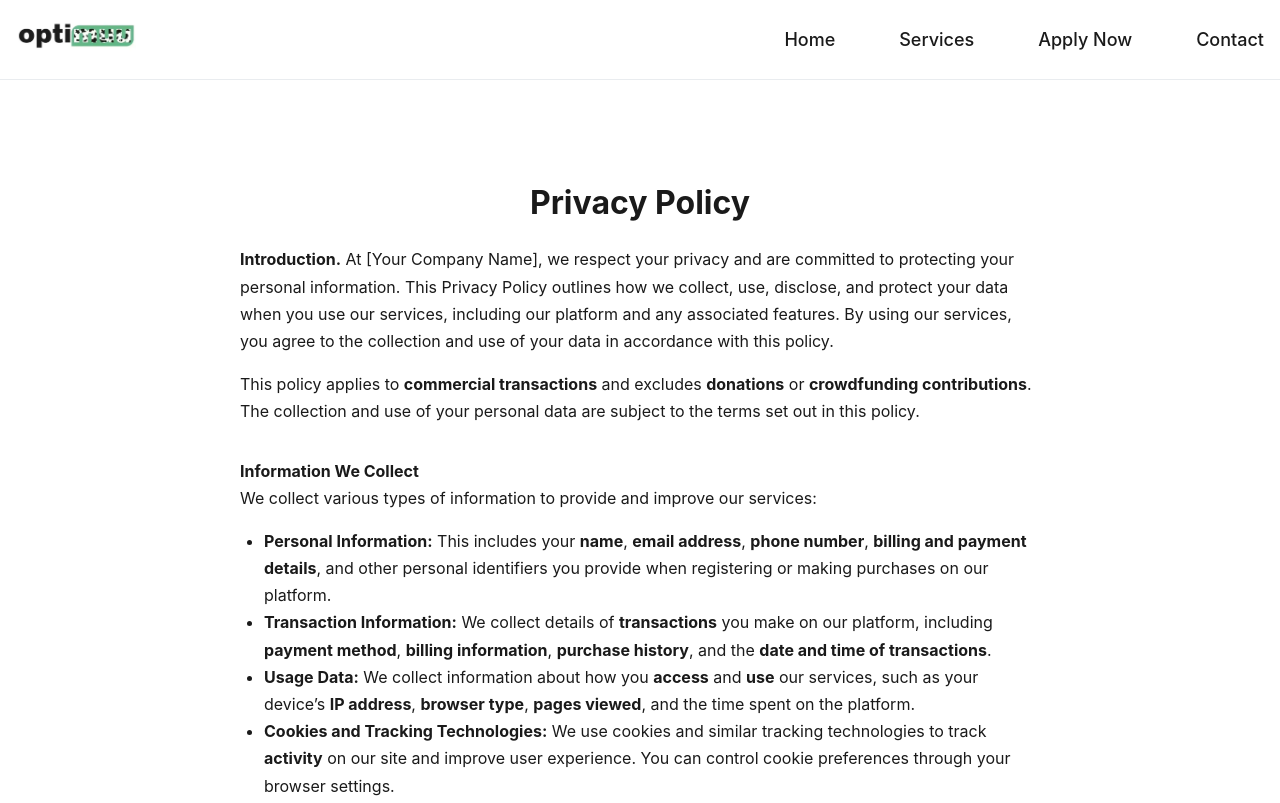
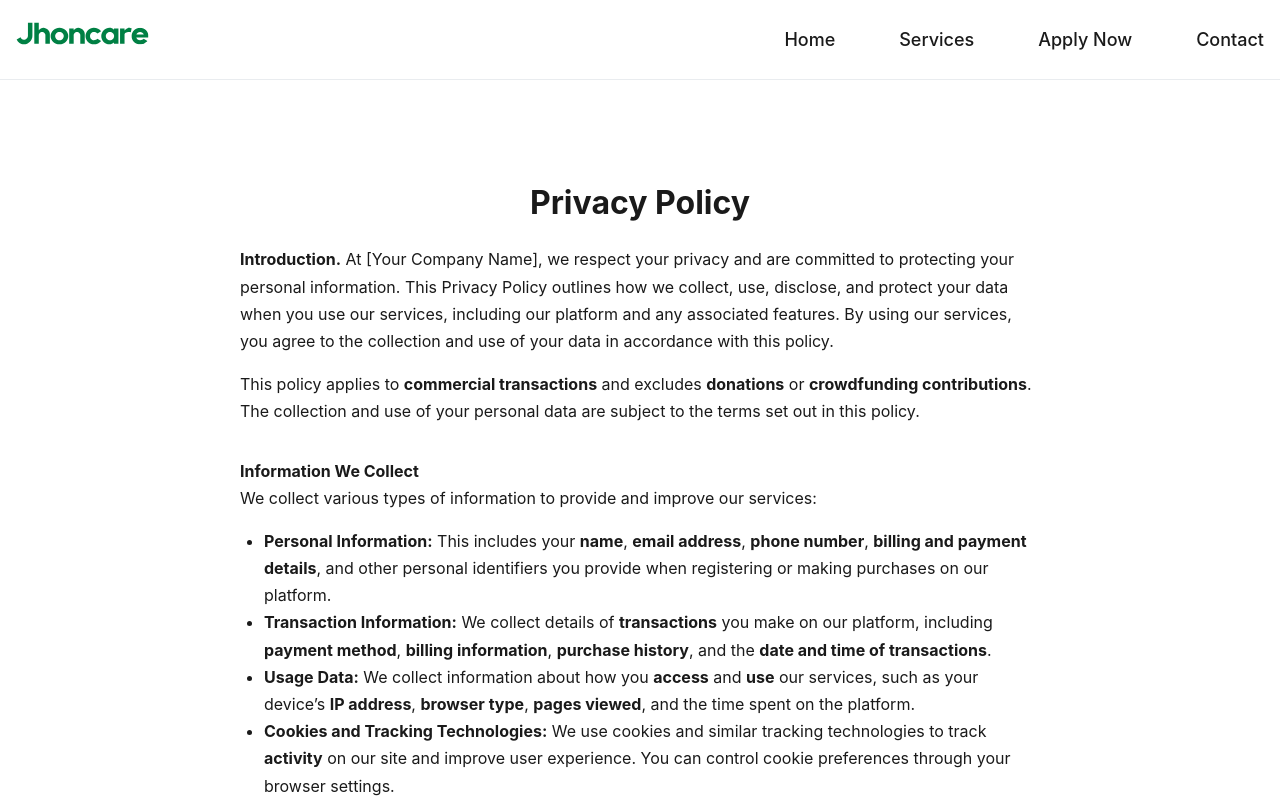
Before and after one commit to paolacarvalho312/care, a plain HTML site: page refund-policy.html in a window 1280 px wide. Shown: the top 803 px of the page. Drawn offline with Linux system fonts and the light colour scheme.

Commit message:
Update refund-policy.html

```diff
--- a/refund-policy.html
+++ b/refund-policy.html
@@ -3,7 +3,7 @@
   <head>
     <meta charset="UTF-8" />
     <meta name="viewport" content="width=device-width, initial-scale=1.0" />
-    <title>Refund Policy – Optimuu</title>
+    <title>Refund Policy – JhonCare</title>
     <link
       rel="stylesheet"
       href="https://cdnjs.cloudflare.com/ajax/libs/font-awesome/6.5.1/css/all.min.css"
@@ -201,8 +201,8 @@
       <div class="container header-inner">
         <a href="index.html" class="logo">
           <img
-            src="images/cropped-cropped-Diapositiva2-scaled-2.webp"
-            alt="Optimuu Logo"
+            src="images/logo.svg"
+            alt="JhonCare Logo"
           />
         </a>
         <button class="mobile-menu-toggle" aria-label="Mobile Menu">
@@ -456,8 +456,8 @@
     <footer>
       <div class="container footer-content">
         <div class="footer-top">
-          <img src="images/logo.png" alt="Optimuu Logo" />
-          <p class="footer-copyright">© 2025 Optimuu. All rights reserved.</p>
+          <img src="images/logo.svg" alt="JhonCare Logo" />
+          <p class="footer-copyright">© 2025 JhonCare. All rights reserved.</p>
         </div>
         <div class="footer-menu">
           <ul>
```
